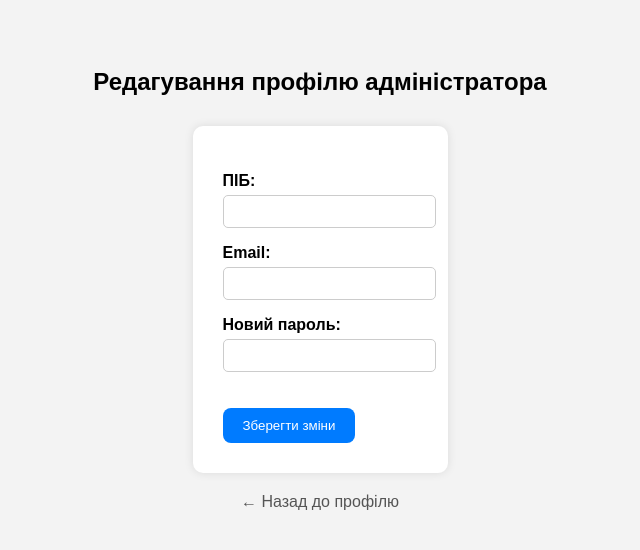
After one commit to KhrystynaKonepud/ProjectPBD, a Django app: template Journal/templates/admin_panel/edit_profile.html in a window 1280 px wide. The commit adds this page. Shown: the top 550 px of the page, without its empty margins (320-960 px from the left). Run offline with Django 5.2, Linux system fonts and the light colour scheme; the template is opened without the code that fills it: values that come from a table or form of the project are taken from there, others are empty.

Commit message:
сторінка профілю, редагування профілю

```diff
--- a/DjangoProject/urls.py
+++ b/DjangoProject/urls.py
@@ -2,9 +2,5 @@ from django.contrib import admin
 from django.urls import path, include
 
 urlpatterns = [
-    # Стандартну адмінку прибираємо, якщо вона більше не потрібна
-    # path('admin/', admin.site.urls),
-
-    # Усі маршрути твого застосунку
     path('', include('Journal.urls')),
 ]
--- /dev/null
+++ b/Journal/forms/profile_edit_form.py
@@ -0,0 +1,6 @@
+from django import forms
+
+class AdminProfileForm(forms.Form):
+    name = forms.CharField(label="ПІБ", max_length=100, required=False)
+    email = forms.EmailField(label="Email", required=False)
+    password = forms.CharField(label="Новий пароль", widget=forms.PasswordInput, required=False)
--- /dev/null
+++ b/Journal/templates/admin_panel/edit_profile.html
@@ -0,0 +1,78 @@
+<!DOCTYPE html>
+<html lang="uk">
+<head>
+    <meta charset="UTF-8">
+    <title>Редагування профілю</title>
+    <style>
+        body {
+            font-family: Arial, sans-serif;
+            background-color: #f3f3f3;
+            padding: 40px;
+            text-align: center;
+        }
+
+        h2 {
+            margin-bottom: 30px;
+        }
+
+        form {
+            background-color: #fff;
+            padding: 30px;
+            border-radius: 10px;
+            display: inline-block;
+            text-align: left;
+            box-shadow: 0 0 10px rgba(0, 0, 0, 0.1);
+        }
+
+        label {
+            display: block;
+            margin-top: 15px;
+            font-weight: bold;
+        }
+
+        input {
+            width: 100%;
+            padding: 8px;
+            margin-top: 5px;
+            border-radius: 5px;
+            border: 1px solid #ccc;
+        }
+
+        button {
+            margin-top: 20px;
+            background-color: #007bff;
+            color: white;
+            padding: 10px 20px;
+            border: none;
+            border-radius: 8px;
+            cursor: pointer;
+        }
+
+        button:hover {
+            background-color: #0056b3;
+        }
+
+        a.back-link {
+            display: block;
+            margin-top: 20px;
+            text-decoration: none;
+            color: #555;
+        }
+
+        a.back-link:hover {
+            color: #000;
+        }
+    </style>
+</head>
+<body>
+    <h2>Редагування профілю адміністратора</h2>
+
+    <form method="post">
+        {% csrf_token %}
+        {{ form.as_p }}
+        <button type="submit">Зберегти зміни</button>
+    </form>
+
+    <a class="back-link" href="{% url 'admin_profile' %}">← Назад до профілю</a>
+</body>
+</html>
--- a/Journal/urls.py
+++ b/Journal/urls.py
@@ -6,7 +6,8 @@ from Journal.views.admin_views import (
     admin_groups,
     admin_journals,
     admin_subjects,
-    admin_profile  # ← імпорт додано
+    admin_profile,  # ← імпорт додано
+    edit_admin_profile
 )
 from Journal.views.lecturer_views import lecturer_dashboard
 from Journal.views.student_views import student_dashboard
@@ -24,6 +25,8 @@ urlpatterns = [
     path('admin/journals/', admin_journals, name='manage_journals'),
     path('admin/subjects/', admin_subjects, name='manage_subjects'),
     path('admin/profile/', admin_profile, name='admin_profile'),  # ← новий маршрут
+    path('admin/edit/', edit_admin_profile, name='edit_admin_profile'),
+
 
     # Дашборди викладача та студента
     path('lecturer/dashboard/', lecturer_dashboard, name='lecturer_dashboard'),
```
Also changed, not shown: Journal/templates/admin_panel/profile.html (+131 -2 lines), Journal/views/admin_views.py (+47 -2 lines).
